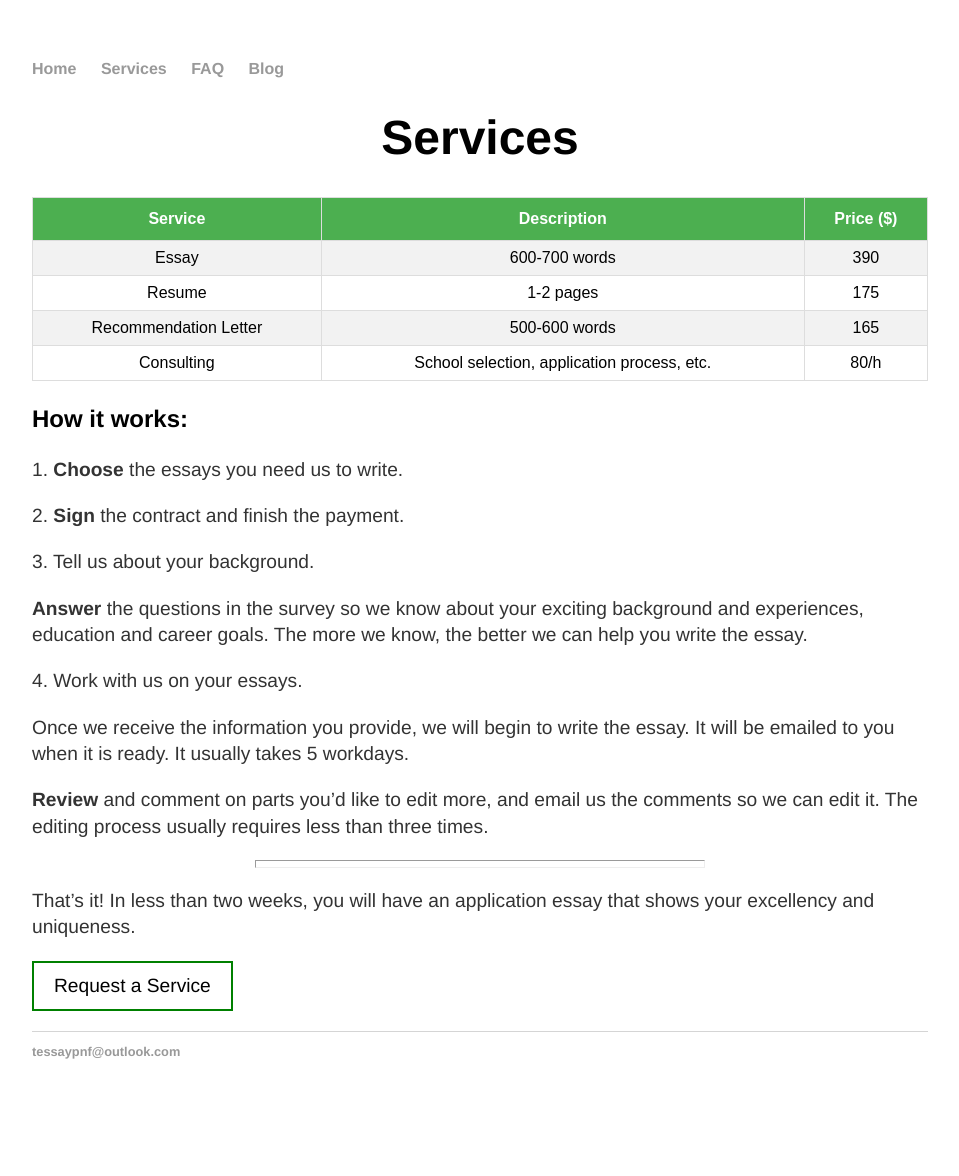
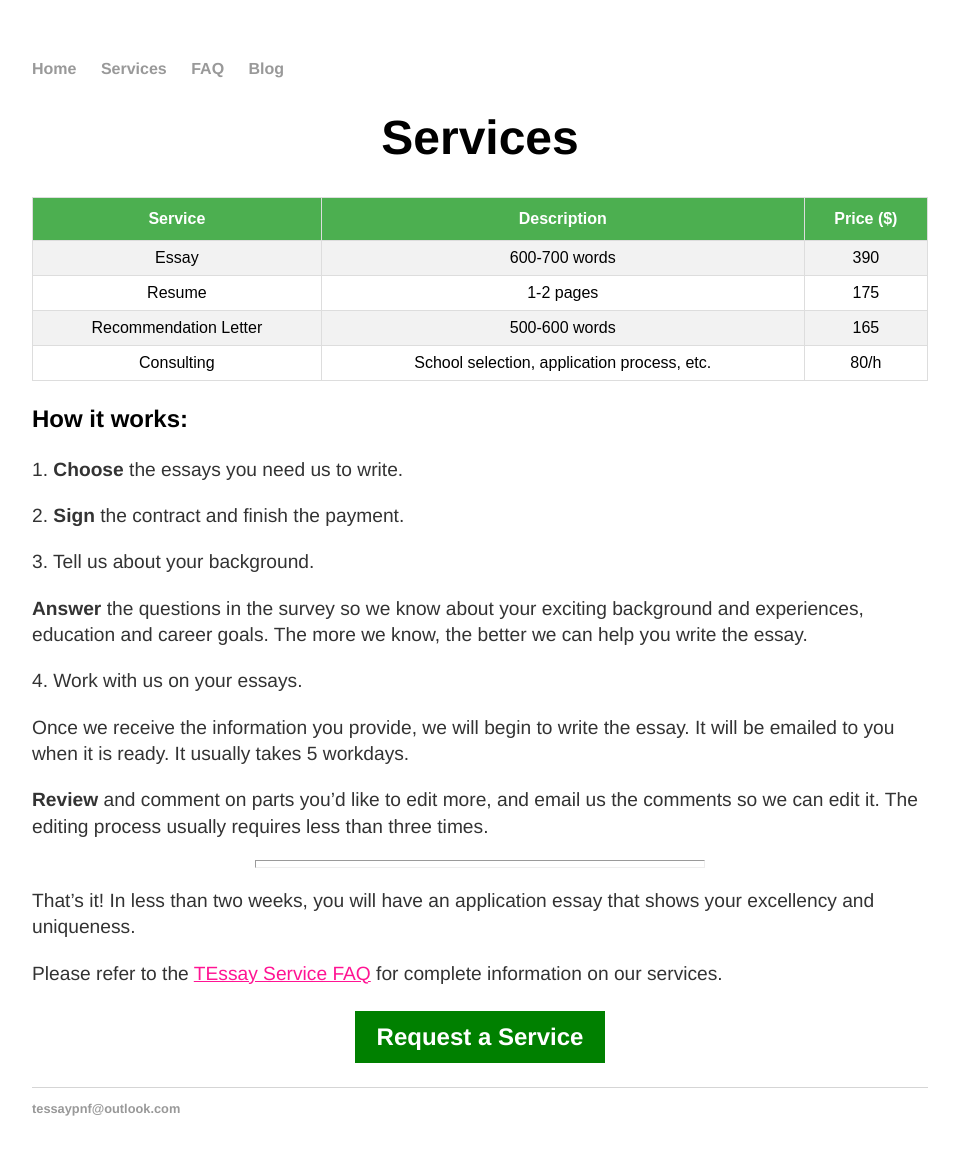
Before and after one commit to RagingTiger/PnFTech.github.io, a Jekyll site: the page built from services/index.html, in a window 1280 px wide. Shown: the whole page, without its empty margins (160-1119 px from the left). Built offline with Jekyll 4.4.1, drawn with Linux system fonts in a browser that asks for light colours; before the commit the page ends 1119 px from its top, so only the background shows below that.

Commit message:
edited request

```diff
--- a/css/main.css
+++ b/css/main.css
@@ -25,8 +25,8 @@ a.colorlink {
     color: #FF1493;
 }
 a.button {
-    background-color: white;
-    color: black;
+    background-color: green;
+    color: white;
     border: 2px solid green;
     padding: 10px 20px;
     text-align: center;
@@ -64,9 +64,15 @@ ul.posts {
 
 ul.posts li {
     list-style: none;
+    font-family: 'Helvetica', 'Arial', 'Sans-Serif';
+    font-size: 1.5em;
+    line-height: 1.4em;
 }
 
 div.blurb {
+    text-align: center;
+}
+div.button {
     text-align: center;
 }
 
--- a/request/index.html
+++ b/request/index.html
@@ -12,7 +12,7 @@ title: PnF
   </div>
   <div>
   <h2>Let's Connect</h2>
-  <p>If you are ready to place an order, connect directly with us.</p>
+  <p>If you are ready to place an order, connect directly with us through email.</p>
 
   <h3>Email</h3>
   <p>Contact us anytime at <a class="colorlink" href="mailto:tessaypnf@outlook.com">tessaypnf@outlook.com</a>
--- a/services/index.html
+++ b/services/index.html
@@ -59,5 +59,9 @@ title: PnF
 		<p>That’s it! In less than two weeks, you will have an application essay
 			that shows your excellency and uniqueness.</p>
 
-		<p><a class="button" href="/request">Request a Service</a></p>
+		<p>Please refer to the <a class="colorlink" href="/faq">TEssay Service FAQ</a>
+			for complete information on our services.</p>
+		<div class="button">
+			<h3><a class="button" href="/request">Request a Service</a></h3>
+		</div>
 	</div>
```
